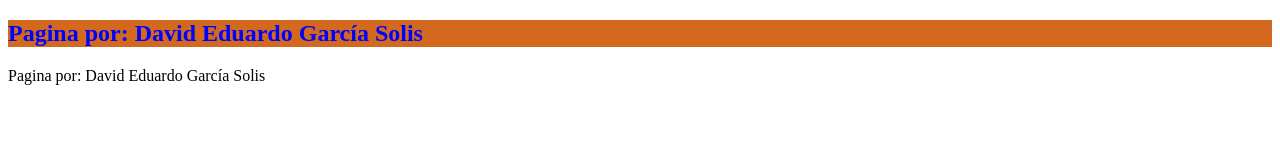
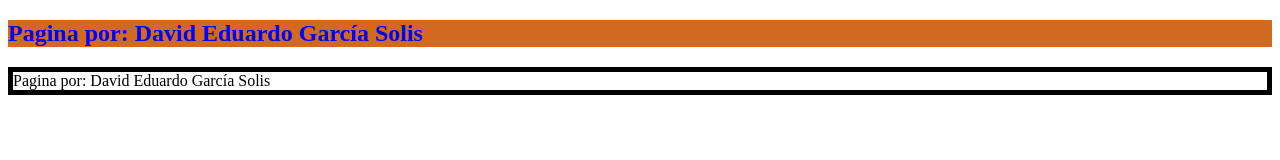
Before and after one commit to dableus/Proyecto01, a plain HTML site: page index.html in a window 1280 px wide. Drawn offline with Linux system fonts and the light colour scheme.

Commit message:
update p con clase one
update p con clase one

```diff
--- a/index.html
+++ b/index.html
@@ -9,7 +9,7 @@
 <body>
 
     <h2>Pagina por: David Eduardo García Solis</h2>
-    <p>Pagina por: David Eduardo García Solis</p>
+    <p class="one" >Pagina por: David Eduardo García Solis</p>
 
     <script src="/aplicacion.js"></script>
 </body>
```
